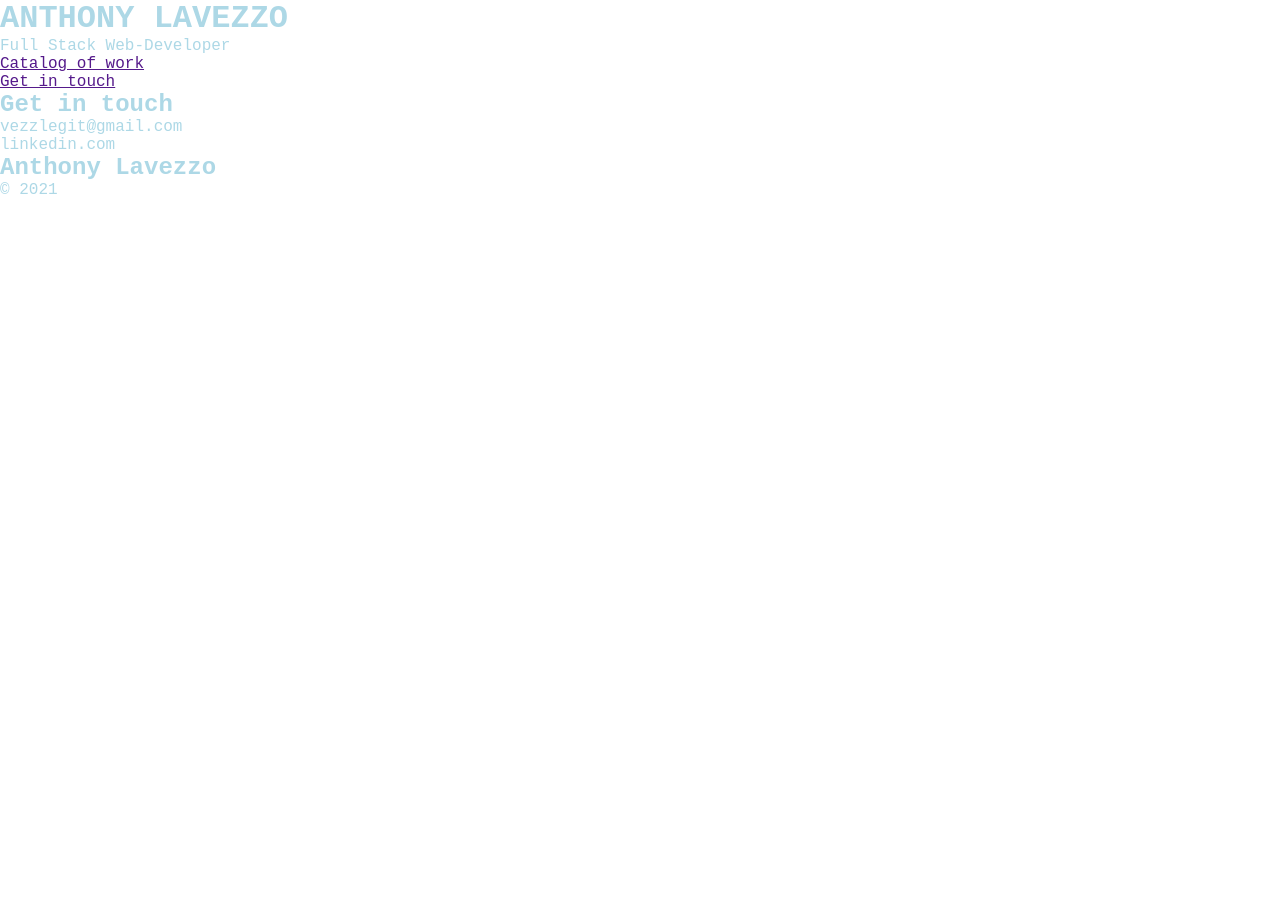
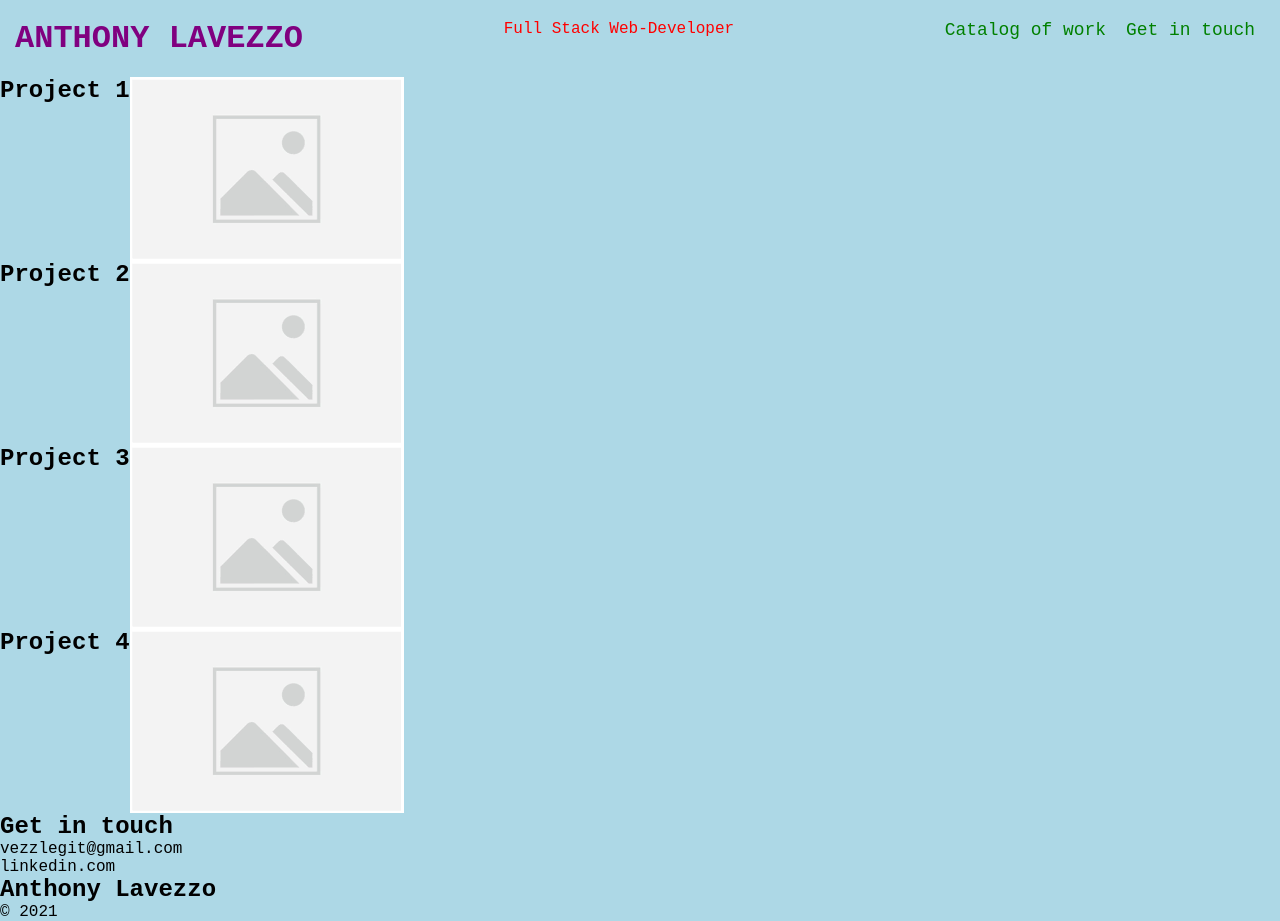
Before and after one commit to alavezzo/alavezzo.github.io, a plain HTML site: page index.html in a window 1280 px wide. Before the commit the page ends 800 px from the top, so only its background shows below. Drawn offline with Linux system fonts and the light colour scheme.

Commit message:
added placeholders for projects

```diff
--- a/assets/css/style.css
+++ b/assets/css/style.css
@@ -6,5 +6,48 @@
 
 body {
     font-family: 'Courier New', Courier, monospace;
-    color: lightblue;
+    background-color: lightblue;
 }
+
+header {
+    display: flex;
+    justify-content: space-between;
+    flex-wrap: wrap;
+    padding: 20px 15px;
+}
+header h1 {
+    color: purple;
+}
+
+header p {
+    color: red;
+}
+header a {
+    text-decoration: none;
+    color: green;
+}
+
+header nav ul {
+    display: flex;
+    justify-content: space-between;
+    align-items: center;
+    flex-wrap: wrap;
+    list-style: none;
+}
+
+header nav ul li a {
+    padding: 0 10px;
+    font-weight: lighter;
+    font-size: 1.4vw;
+}
+
+.works {
+    display: flex;
+    flex-wrap: wrap;
+    flex-direction: column;
+}
+
+.project {
+    display: flex;
+    flex-wrap: wrap;
+}
--- a/index.html
+++ b/index.html
@@ -24,7 +24,22 @@
         </nav>
     </header>
     <section class="works">
-
+        <div class="project">
+            <h2>Project 1</h2>
+            <img src="./assets/images/download.png" alt="app placeholder"/>
+        </div>
+        <div class="project">
+            <h2>Project 2</h2>
+            <img src="./assets/images/download.png" alt="app placeholder"/>
+        </div>
+        <div class="project">
+            <h2>Project 3</h2>
+            <img src="./assets/images/download.png" alt="app placeholder"/>
+        </div>
+        <div class="project">
+            <h2>Project 4</h2>
+            <img src="./assets/images/download.png" alt="app placeholder"/>
+        </div>
     </section>
     <section class="contact">
         <h2>Get in touch</h2>
```
Also changed, not shown: assets/images/download.png (added).
